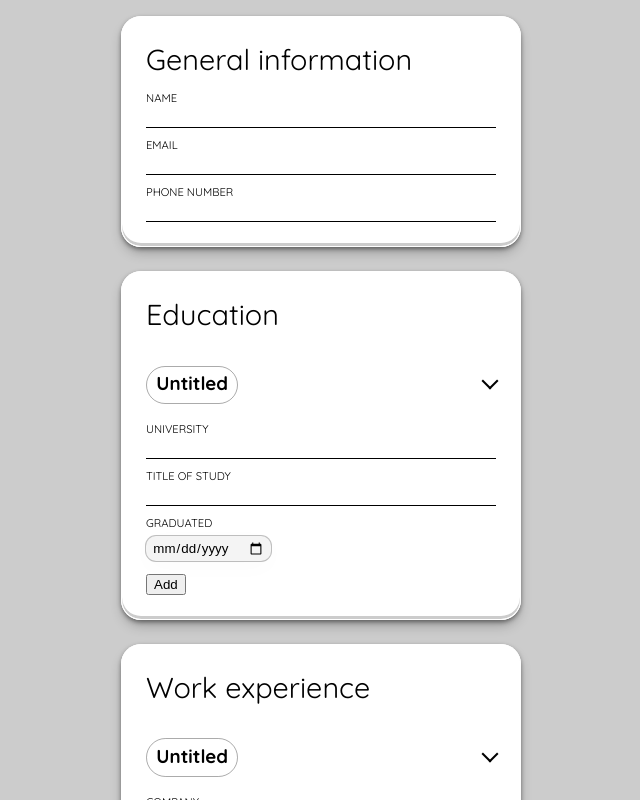
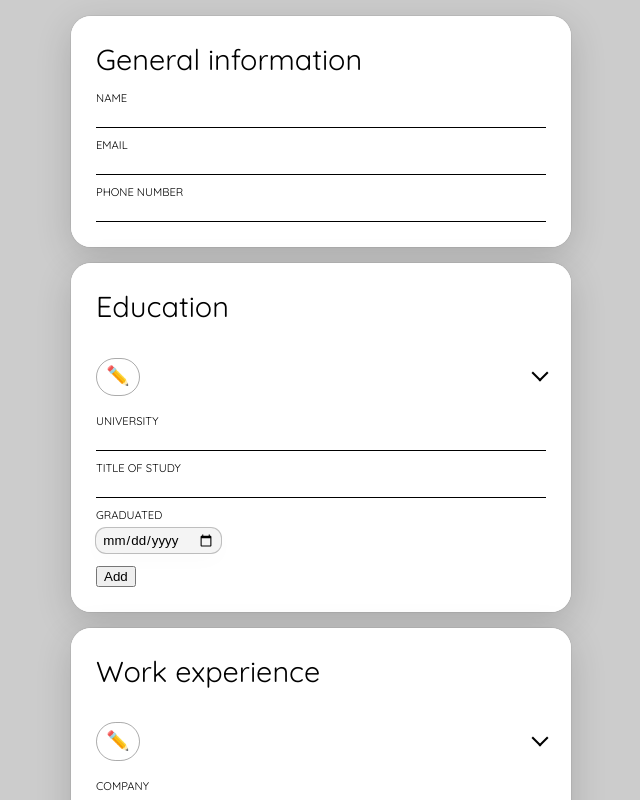
Before and after one commit to lucyleggett/odin-cv-builder, a React (Vite) app: page / in a window 1280 px wide. Shown: the top 800 px of the page, without its empty margins (319-959 px from the left). Built offline with nearby package versions, Linux system fonts and the light colour scheme; a web font is replaced by a local one.

Commit message:
Implement localStorage

```diff
--- a/src/App.css
+++ b/src/App.css
@@ -1,7 +1,7 @@
 #root {
   display: flex;
   flex-direction: column;
-  width: clamp(300px, 100%, 400px);
+  width: clamp(300px, 100%, 500px);
   justify-content: center;
   padding: 1em;
 }
@@ -17,7 +17,7 @@ label {
 main {
   display: flex;
   flex-direction: column;
-  gap: 1.5em;
+  gap: 1em;
   width: 100%;
 }
 
@@ -31,9 +31,8 @@ fieldset {
   border-radius: 20px;
   background-color: white;
   box-shadow:
-    rgba(0, 0, 0, 0.4) 0px 2px 4px,
-    rgba(0, 0, 0, 0.3) 0px 7px 13px -3px,
-    rgba(0, 0, 0, 0.2) 0px -3px 0px inset;
+    rgba(0, 0, 0, 0.16) 0px 10px 36px 0px,
+    rgba(0, 0, 0, 0.06) 0px 0px 0px 1px;
 }
 
 legend {
--- a/src/components/Fieldset.jsx
+++ b/src/components/Fieldset.jsx
@@ -1,15 +1,24 @@
-import { useState } from "react";
+import { useState, useEffect } from "react";
 import Section from "./Section";
 
 export default function Fieldset({ heading, inputEleObj, canAddSections }) {
-  const [sections, setSections] = useState([
-    { id: crypto.randomUUID(), isActive: true },
-  ]);
+  const storageKey = `fieldset-${heading}`;
+
+  const [sections, setSections] = useState(() => {
+    const saved = localStorage.getItem(storageKey);
+    if (saved) return JSON.parse(saved).sections;
+    return [{ id: crypto.randomUUID(), isActive: true, values: {} }];
+  });
+
+  useEffect(() => {
+    localStorage.setItem(storageKey, JSON.stringify({ sections }));
+  }, [sections, storageKey]);
 
   const handleAddSection = () => {
     const newSection = {
       id: crypto.randomUUID(),
       isActive: true,
+      values: {},
     };
     setSections(
       [...sections, newSection].map((sec) =>
@@ -30,6 +39,16 @@ export default function Fieldset({ heading, inputEleObj, canAddSections }) {
     );
   };
 
+  const handleChange = (id, fieldName, value) => {
+    setSections(
+      sections.map((sec) =>
+        sec.id === id
+          ? { ...sec, values: { ...sec.values, [fieldName]: value } }
+          : sec,
+      ),
+    );
+  };
+
   return (
     <fieldset>
       <legend>{heading}</legend>
@@ -40,7 +59,11 @@ export default function Fieldset({ heading, inputEleObj, canAddSections }) {
           inputEleObj={inputEleObj}
           isActive={section.isActive}
           canAddSections={canAddSections}
+          values={section.values}
           onShow={() => handleToggleSection(section.id)}
+          onChange={(fieldName, value) =>
+            handleChange(section.id, fieldName, value)
+          }
         />
       ))}
       {canAddSections && (
--- a/src/components/Input.jsx
+++ b/src/components/Input.jsx
@@ -2,7 +2,7 @@ function toSentenceCase(str) {
   return str.charAt(0).toUpperCase() + str.slice(1).toLowerCase();
 }
 
-export default function Input({ label, type, onChange }) {
+export default function Input({ label, type, value, onChange }) {
   const InputElement = type === "textarea" ? "textarea" : "input";
 
   return (
@@ -13,6 +13,7 @@ export default function Input({ label, type, onChange }) {
         rows={type !== "textarea" ? null : 4}
         id={label}
         name={label}
+        value={value}
         onChange={onChange}
       />
     </div>
--- a/src/components/Section.jsx
+++ b/src/components/Section.jsx
@@ -4,27 +4,27 @@ import Input from "./Input";
 export default function Section({
   canAddSections,
   onShow,
+  onChange,
   isActive,
   inputEleObj,
+  values,
   ...rest
 }) {
-  const [title, setTitle] = useState("");
   const [hasLeft, setHasLeft] = useState(true);
 
-  function handleChange(event) {
-    setTitle(event.target.value);
-  }
+  const headLabel = inputEleObj.find(el => el.headLabel)?.label;
+  const title = (headLabel && values[headLabel]) || "✏️";
 
-  function handleButtonClick() {
+  const handleButtonClick = () => {
     onShow();
     setHasLeft(false);
-  }
+  };
 
   return (
     <section {...rest}>
       {canAddSections && (
         <div className="title">
-          <h3>{title ? title : "Untitled"}</h3>
+          <h3>{title}</h3>
           <button
             className="toggleView"
             onClick={handleButtonClick}
@@ -44,7 +44,8 @@ export default function Section({
               key={element.label + index}
               label={element.label}
               type={element.type}
-              onChange={element.headLabel ? handleChange : undefined}
+              value={values[element.label] || ""}
+              onChange={(e) => onChange(element.label, e.target.value)}
             />
           ))}
         </div>
```
